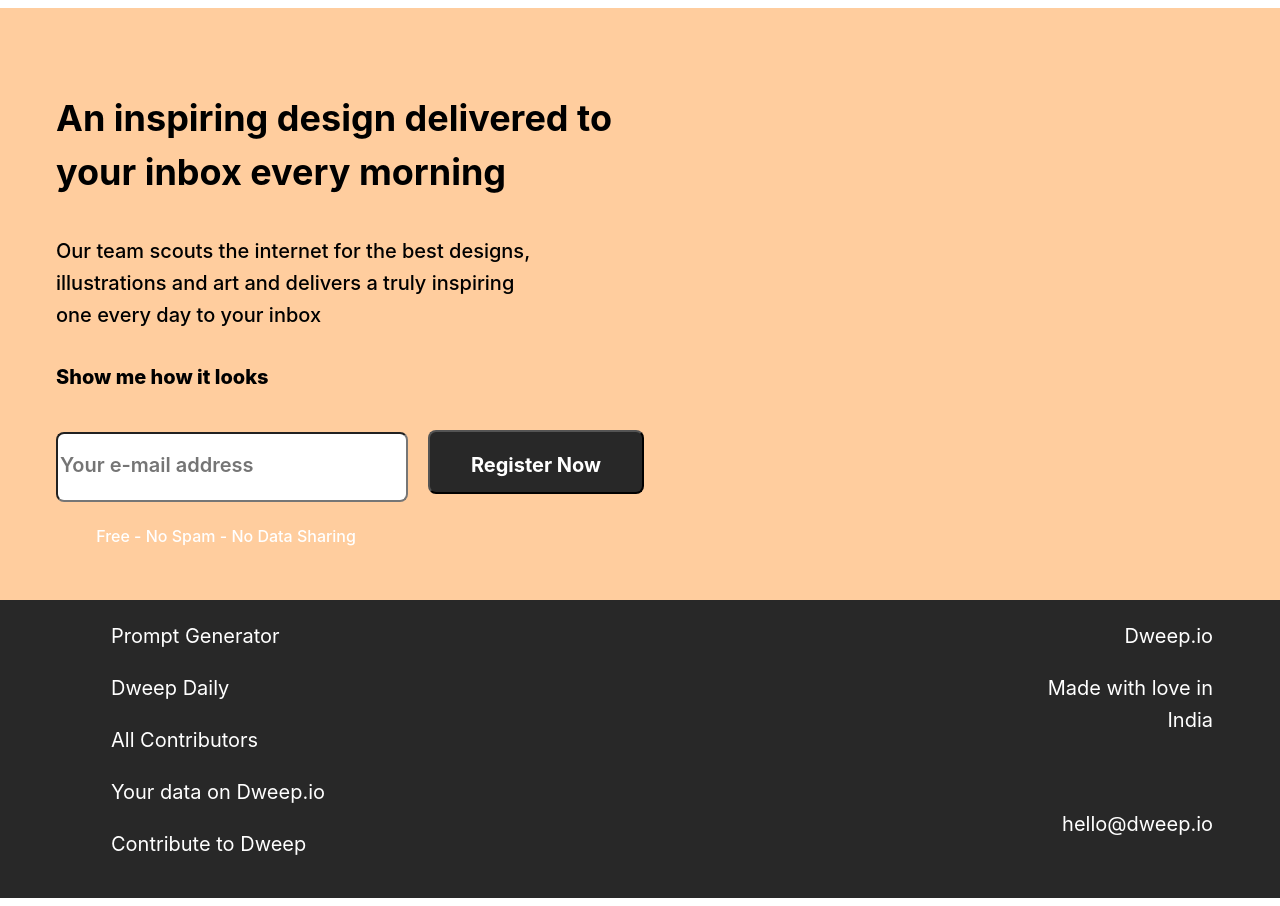
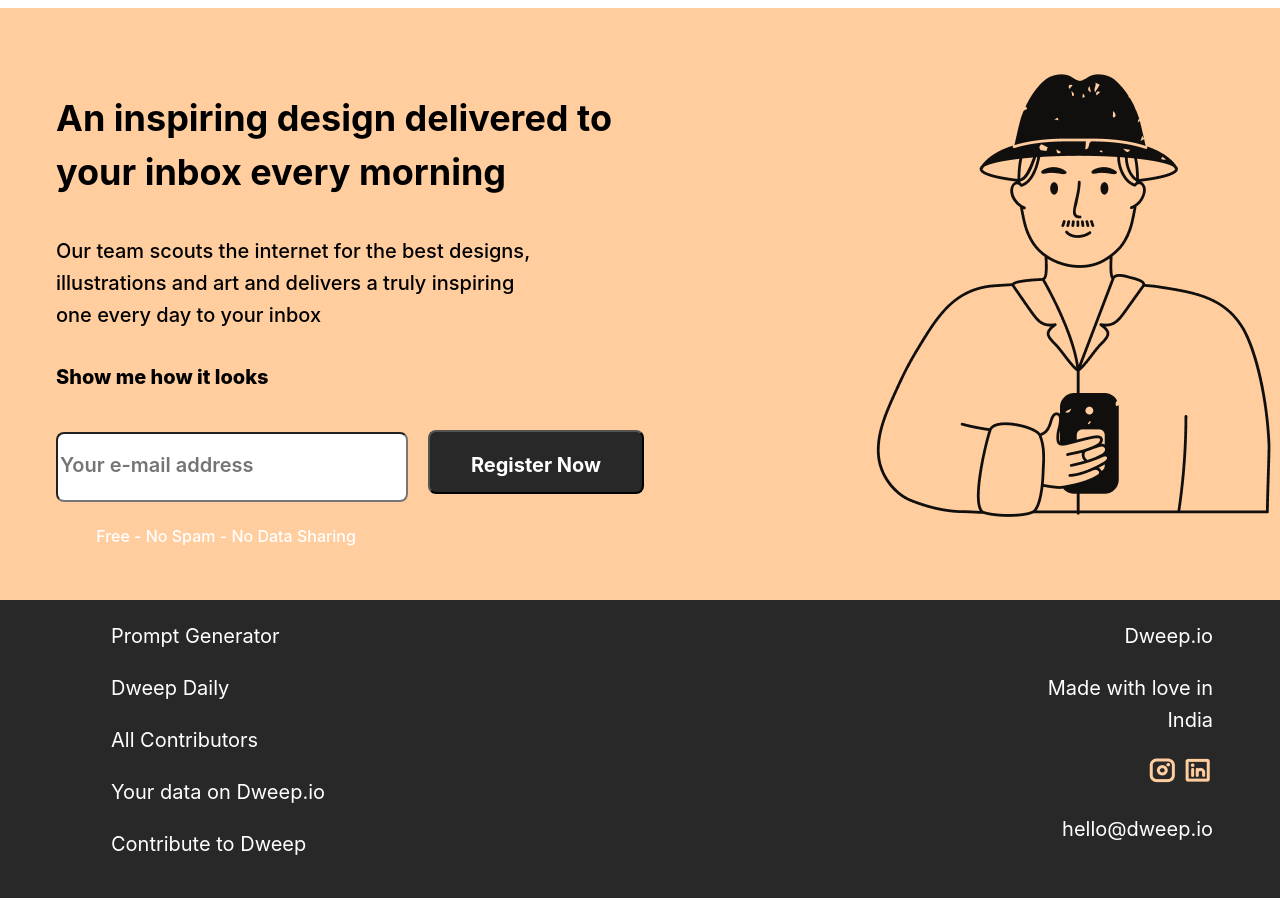
Before and after one commit to SouravMaji123/Micro-project-1, a plain HTML site: page index.html in a window 1280 px wide. Shown: the top 906 px of the page. Drawn offline with Linux system fonts and the light colour scheme.

Commit message:
Update index.html

```diff
--- a/index.html
+++ b/index.html
@@ -32,7 +32,7 @@
                 <div class="div1p5">Free - No Spam - No Data Sharing</div>
             </div>
 
-            <div class="Content12"><img src="./IMAGES/dweep io 1.png" alt=""></div>
+            <div class="Content12"><img src="./dweep io 1.png" alt="dweep image"></div>
         </div>
 
         <div class="Content2">
@@ -47,8 +47,8 @@
             <div class="div22">
                 <p>Dweep.io</p>
                 <p>Made with love in India</p>
-                <img class="img1" src="./IMAGES/InstagramLogo.png" alt="">
-                <img class="img2" src="./IMAGES/LinkedinLogo.png" alt="">
+                <img class="img1" src="./InstagramLogo.png" alt="insta logo">
+                <img class="img2" src="./LinkedinLogo.png" alt="linkdin logo">
                 <p>hello@dweep.io</p>
             </div>
         </div>
```
